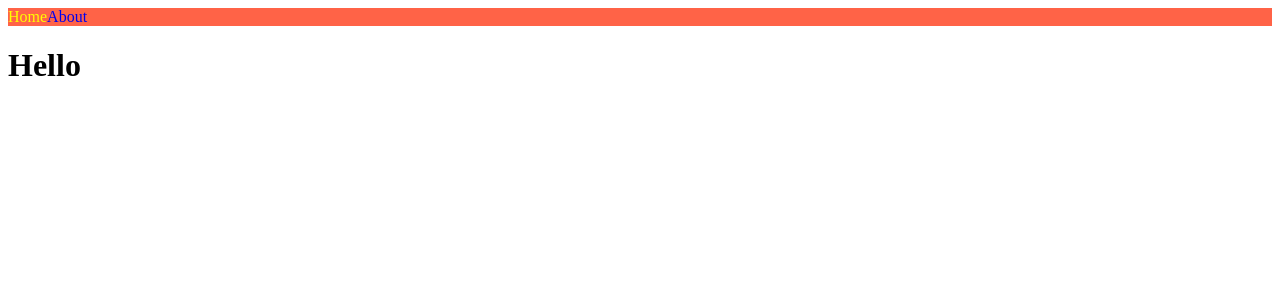
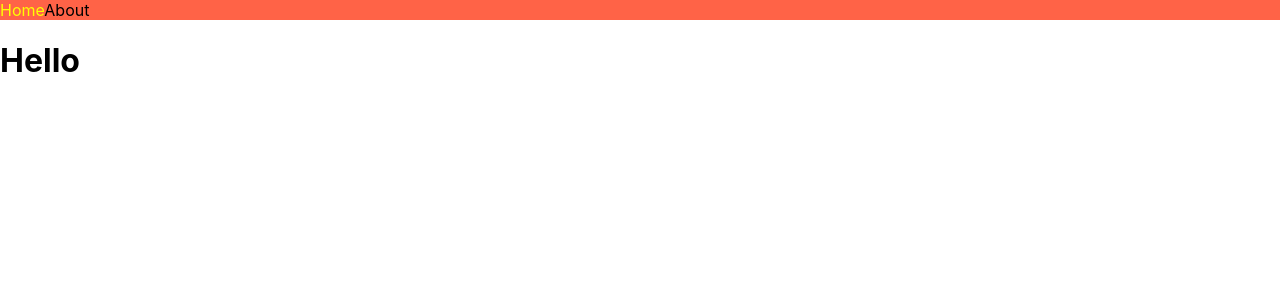
Before and after one commit to youngkwon02/nextjs-challenge, a Next.js app: page / in a window 1280 px wide. Shown: the top 300 px of the page. Built offline with nearby package versions, Linux system fonts and the light colour scheme.

Commit message:
feat: global styled jsx and _app

```diff
--- a/components/NavBar.js
+++ b/components/NavBar.js
@@ -16,9 +16,6 @@
         nav {
           background-color: tomato;
         }
-        a {
-          text-decoration: none;
-        }
         .active {
           color: yellow;
         }
--- /dev/null
+++ b/pages/_app.js
@@ -0,0 +1,12 @@
+// Mandatory File Name served by NextJS
+import NavBar from "../components/NavBar";
+import "../styles/globals.css";
+
+export default function App({ Component, pageProps }) {
+  return (
+    <>
+      <NavBar />
+      <Component {...pageProps} />
+    </>
+  );
+}
--- a/pages/about.js
+++ b/pages/about.js
@@ -3,7 +3,6 @@
 export default function Home() {
   return (
     <div>
-      <NavBar />
       <h1>About</h1>
     </div>
   );
--- a/pages/index.js
+++ b/pages/index.js
@@ -3,7 +3,6 @@
 export default function Home() {
   return (
     <div>
-      <NavBar />
       <h1>Hello</h1>
     </div>
   );
```
